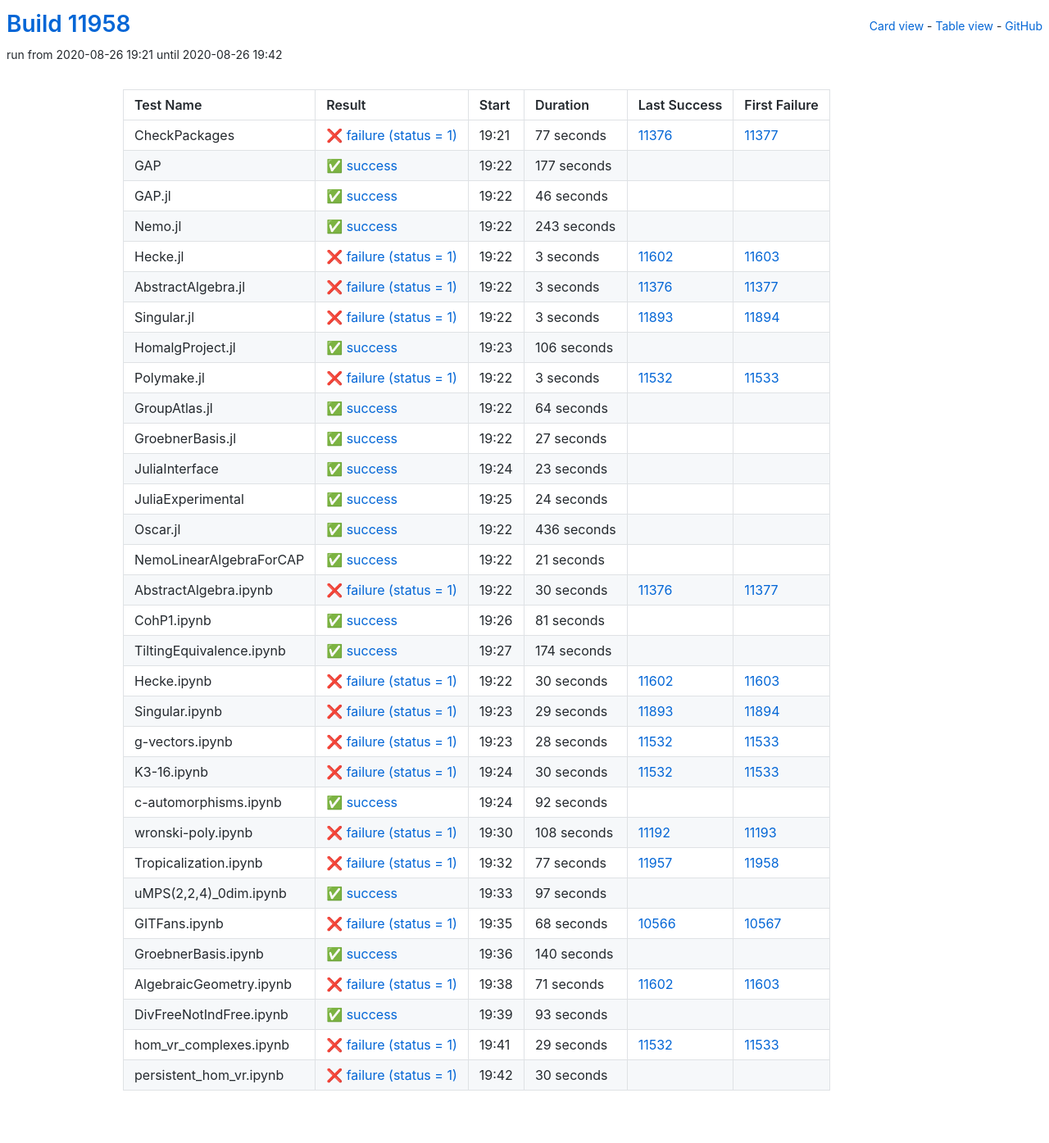
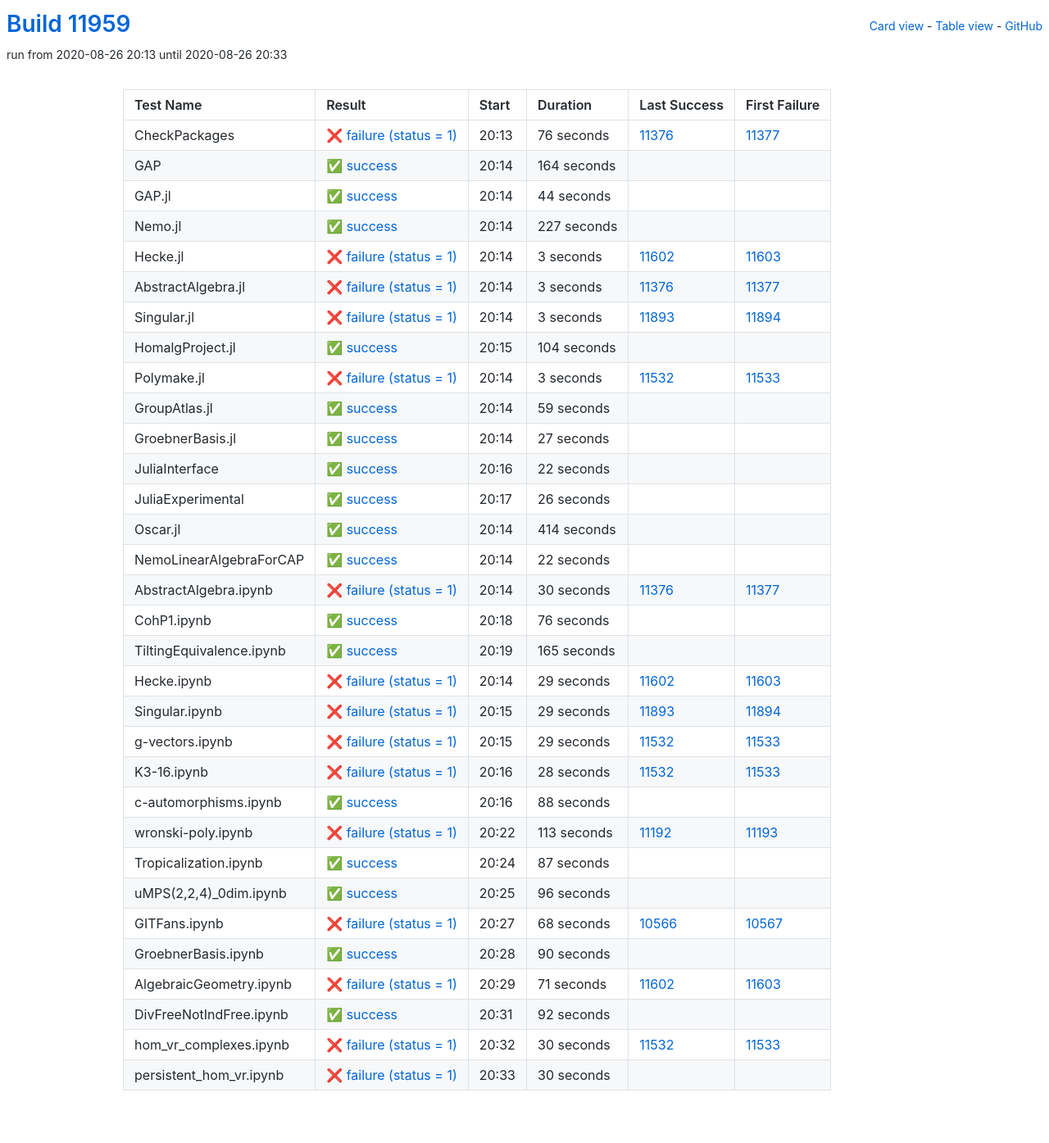
Before and after one commit to oscar-system/oscar-ci-status, a Jekyll site: the page built from table.html, in a window 1280 px wide. Shown: the whole page at 82% size. Built offline with Jekyll 4.4.1, drawn with Linux system fonts in a browser that asks for light colours.

Commit message:
Build #11959

```diff
--- a/_data/ci.yml
+++ b/_data/ci.yml
@@ -1,6 +1,6 @@
 ---
-build: 11958
-build_url: https://oscarci.mathematik.uni-kl.de/job/oscar/11958/
+build: 11959
+build_url: https://oscarci.mathematik.uni-kl.de/job/oscar/11959/
 job: oscar
 organization: oscar-system
 repo: oscar-ci-status
@@ -8,56 +8,56 @@
 tests:
 - name: CheckPackages
   id: checkpackages
-  log: https://oscarci.mathematik.uni-kl.de/job/oscar/11958/artifact/logs/build-11958/CheckPackages.log
-  start: 2020-08-26 19:21
+  log: https://oscarci.mathematik.uni-kl.de/job/oscar/11959/artifact/logs/build-11959/CheckPackages.log
+  start: 2020-08-26 20:13
   success: false
   exitcode: 1
   status: failure
-  duration: 77
+  duration: 76
   last_success: 11376
   last_success_url: https://oscarci.mathematik.uni-kl.de/job/oscar/11376/
   first_failure: 11377
   first_failure_url: https://oscarci.mathematik.uni-kl.de/job/oscar/11377/
 - name: GAP
   id: gap
-  log: https://oscarci.mathematik.uni-kl.de/job/oscar/11958/artifact/logs/build-11958/GAP.log
-  start: 2020-08-26 19:22
+  log: https://oscarci.mathematik.uni-kl.de/job/oscar/11959/artifact/logs/build-11959/GAP.log
+  start: 2020-08-26 20:14
   success: true
   exitcode: 0
   status: success
-  duration: 177
+  duration: 164
   last_success: false
   last_success_url:
   first_failure: false
   first_failure_url:
 - name: GAP.jl
   id: gap-jl
-  log: https://oscarci.mathematik.uni-kl.de/job/oscar/11958/artifact/logs/build-11958/GAP.jl.log
-  start: 2020-08-26 19:22
+  log: https://oscarci.mathematik.uni-kl.de/job/oscar/11959/artifact/logs/build-11959/GAP.jl.log
+  start: 2020-08-26 20:14
   success: true
   exitcode: 0
   status: success
-  duration: 46
+  duration: 44
   last_success: false
   last_success_url:
   first_failure: false
   first_failure_url:
 - name: Nemo.jl
   id: nemo-jl
-  log: https://oscarci.mathematik.uni-kl.de/job/oscar/11958/artifact/logs/build-11958/Nemo.jl.log
-  start: 2020-08-26 19:22
+  log: https://oscarci.mathematik.uni-kl.de/job/oscar/11959/artifact/logs/build-11959/Nemo.jl.log
+  start: 2020-08-26 20:14
   success: true
   exitcode: 0
   status: success
-  duration: 243
+  duration: 227
   last_success: false
   last_success_url:
   first_failure: false
   first_failure_url:
 - name: Hecke.jl
   id: hecke-jl
-  log: https://oscarci.mathematik.uni-kl.de/job/oscar/11958/artifact/logs/build-11958/Hecke.jl.log
-  start: 2020-08-26 19:22
+  log: https://oscarci.mathematik.uni-kl.de/job/oscar/11959/artifact/logs/build-11959/Hecke.jl.log
+  start: 2020-08-26 20:14
   success: false
   exitcode: 1
   status: failure
@@ -68,8 +68,8 @@
   first_failure_url: https://oscarci.mathematik.uni-kl.de/job/oscar/11603/
 - name: AbstractAlgebra.jl
   id: abstractalgebra-jl
-  log: https://oscarci.mathematik.uni-kl.de/job/oscar/11958/artifact/logs/build-11958/AbstractAlgebra.jl.log
-  start: 2020-08-26 19:22
+  log: https://oscarci.mathematik.uni-kl.de/job/oscar/11959/artifact/logs/build-11959/AbstractAlgebra.jl.log
+  start: 2020-08-26 20:14
   success: false
   exitcode: 1
   status: failure
@@ -80,8 +80,8 @@
   first_failure_url: https://oscarci.mathematik.uni-kl.de/job/oscar/11377/
 - name: Singular.jl
   id: singular-jl
-  log: https://oscarci.mathematik.uni-kl.de/job/oscar/11958/artifact/logs/build-11958/Singular.jl.log
-  start: 2020-08-26 19:22
+  log: https://oscarci.mathematik.uni-kl.de/job/oscar/11959/artifact/logs/build-11959/Singular.jl.log
+  start: 2020-08-26 20:14
   success: false
   exitcode: 1
   status: failure
@@ -92,20 +92,20 @@
   first_failure_url: https://oscarci.mathematik.uni-kl.de/job/oscar/11894/
 - name: HomalgProject.jl
   id: homalgproject-jl
-  log: https://oscarci.mathematik.uni-kl.de/job/oscar/11958/artifact/logs/build-11958/HomalgProject.jl.log
-  start: 2020-08-26 19:23
+  log: https://oscarci.mathematik.uni-kl.de/job/oscar/11959/artifact/logs/build-11959/HomalgProject.jl.log
+  start: 2020-08-26 20:15
   success: true
   exitcode: 0
   status: success
-  duration: 106
+  duration: 104
   last_success: false
   last_success_url:
   first_failure: false
   first_failure_url:
 - name: Polymake.jl
   id: polymake-jl
-  log: https://oscarci.mathematik.uni-kl.de/job/oscar/11958/artifact/logs/build-11958/Polymake.jl.log
-  start: 2020-08-26 19:22
+  log: https://oscarci.mathematik.uni-kl.de/job/oscar/11959/artifact/logs/build-11959/Polymake.jl.log
+  start: 2020-08-26 20:14
   success: false
   exitcode: 1
   status: failure
@@ -116,20 +116,20 @@
   first_failure_url: https://oscarci.mathematik.uni-kl.de/job/oscar/11533/
 - name: GroupAtlas.jl
   id: groupatlas-jl
-  log: https://oscarci.mathematik.uni-kl.de/job/oscar/11958/artifact/logs/build-11958/GroupAtlas.jl.log
-  start: 2020-08-26 19:22
+  log: https://oscarci.mathematik.uni-kl.de/job/oscar/11959/artifact/logs/build-11959/GroupAtlas.jl.log
+  start: 2020-08-26 20:14
   success: true
   exitcode: 0
   status: success
-  duration: 64
+  duration: 59
   last_success: false
   last_success_url:
   first_failure: false
   first_failure_url:
 - name: GroebnerBasis.jl
   id: groebnerbasis-jl
-  log: https://oscarci.mathematik.uni-kl.de/job/oscar/11958/artifact/logs/build-11958/GroebnerBasis.jl.log
-  start: 2020-08-26 19:22
+  log: https://oscarci.mathematik.uni-kl.de/job/oscar/11959/artifact/logs/build-11959/GroebnerBasis.jl.log
+  start: 2020-08-26 20:14
   success: true
   exitcode: 0
   status: success
@@ -140,56 +140,56 @@
   first_failure_url:
 - name: JuliaInterface
   id: juliainterface
-  log: https://oscarci.mathematik.uni-kl.de/job/oscar/11958/artifact/logs/build-11958/JuliaInterface.log
-  start: 2020-08-26 19:24
+  log: https://oscarci.mathematik.uni-kl.de/job/oscar/11959/artifact/logs/build-11959/JuliaInterface.log
+  start: 2020-08-26 20:16
   success: true
   exitcode: 0
   status: success
-  duration: 23
+  duration: 22
   last_success: false
   last_success_url:
   first_failure: false
   first_failure_url:
 - name: JuliaExperimental
   id: juliaexperimental
-  log: https://oscarci.mathematik.uni-kl.de/job/oscar/11958/artifact/logs/build-11958/JuliaExperimental.log
-  start: 2020-08-26 19:25
+  log: https://oscarci.mathematik.uni-kl.de/job/oscar/11959/artifact/logs/build-11959/JuliaExperimental.log
+  start: 2020-08-26 20:17
   success: true
   exitcode: 0
   status: success
-  duration: 24
+  duration: 26
   last_success: false
   last_success_url:
   first_failure: false
   first_failure_url:
 - name: Oscar.jl
   id: oscar-jl
-  log: https://oscarci.mathematik.uni-kl.de/job/oscar/11958/artifact/logs/build-11958/Oscar.jl.log
-  start: 2020-08-26 19:22
+  log: https://oscarci.mathematik.uni-kl.de/job/oscar/11959/artifact/logs/build-11959/Oscar.jl.log
+  start: 2020-08-26 20:14
   success: true
   exitcode: 0
   status: success
-  duration: 436
+  duration: 414
   last_success: false
   last_success_url:
   first_failure: false
   first_failure_url:
 - name: NemoLinearAlgebraForCAP
   id: nemolinearalgebraforcap
-  log: https://oscarci.mathematik.uni-kl.de/job/oscar/11958/artifact/logs/build-11958/NemoLinearAlgebraForCAP.log
-  start: 2020-08-26 19:22
+  log: https://oscarci.mathematik.uni-kl.de/job/oscar/11959/artifact/logs/build-11959/NemoLinearAlgebraForCAP.log
+  start: 2020-08-26 20:14
   success: true
   exitcode: 0
   status: success
-  duration: 21
+  duration: 22
   last_success: false
   last_success_url:
   first_failure: false
   first_failure_url:
 - name: AbstractAlgebra.ipynb
   id: abstractalgebra-ipynb
-  log: https://oscarci.mathematik.uni-kl.de/job/oscar/11958/artifact/logs/build-11958/AbstractAlgebra.ipynb.log
-  start: 2020-08-26 19:22
+  log: https://oscarci.mathematik.uni-kl.de/job/oscar/11959/artifact/logs/build-11959/AbstractAlgebra.ipynb.log
+  start: 2020-08-26 20:14
   success: false
   exitcode: 1
   status: failure
@@ -200,44 +200,44 @@
   first_failure_url: https://oscarci.mathematik.uni-kl.de/job/oscar/11377/
 - name: CohP1.ipynb
   id: cohp1-ipynb
-  log: https://oscarci.mathematik.uni-kl.de/job/oscar/11958/artifact/logs/build-11958/CohP1.ipynb.log
-  start: 2020-08-26 19:26
+  log: https://oscarci.mathematik.uni-kl.de/job/oscar/11959/artifact/logs/build-11959/CohP1.ipynb.log
+  start: 2020-08-26 20:18
   success: true
   exitcode: 0
   status: success
-  duration: 81
+  duration: 76
   last_success: false
   last_success_url:
   first_failure: false
   first_failure_url:
 - name: TiltingEquivalence.ipynb
   id: tiltingequivalence-ipynb
-  log: https://oscarci.mathematik.uni-kl.de/job/oscar/11958/artifact/logs/build-11958/TiltingEquivalence.ipynb.log
-  start: 2020-08-26 19:27
+  log: https://oscarci.mathematik.uni-kl.de/job/oscar/11959/artifact/logs/build-11959/TiltingEquivalence.ipynb.log
+  start: 2020-08-26 20:19
   success: true
   exitcode: 0
   status: success
-  duration: 174
+  duration: 165
   last_success: false
   last_success_url:
   first_failure: false
   first_failure_url:
 - name: Hecke.ipynb
   id: hecke-ipynb
-  log: https://oscarci.mathematik.uni-kl.de/job/oscar/11958/artifact/logs/build-11958/Hecke.ipynb.log
-  start: 2020-08-26 19:22
+  log: https://oscarci.mathematik.uni-kl.de/job/oscar/11959/artifact/logs/build-11959/Hecke.ipynb.log
+  start: 2020-08-26 20:14
   success: false
   exitcode: 1
   status: failure
-  duration: 30
+  duration: 29
   last_success: 11602
   last_success_url: https://oscarci.mathematik.uni-kl.de/job/oscar/11602/
   first_failure: 11603
   first_failure_url: https://oscarci.mathematik.uni-kl.de/job/oscar/11603/
 - name: Singular.ipynb
   id: singular-ipynb
-  log: https://oscarci.mathematik.uni-kl.de/job/oscar/11958/artifact/logs/build-11958/Singular.ipynb.log
-  start: 2020-08-26 19:23
+  log: https://oscarci.mathematik.uni-kl.de/job/oscar/11959/artifact/logs/build-11959/Singular.ipynb.log
+  start: 2020-08-26 20:15
   success: false
   exitcode: 1
   status: failure
@@ -248,8 +248,20 @@
   first_failure_url: https://oscarci.mathematik.uni-kl.de/job/oscar/11894/
 - name: g-vectors.ipynb
   id: g-vectors-ipynb
-  log: https://oscarci.mathematik.uni-kl.de/job/oscar/11958/artifact/logs/build-11958/g-vectors.ipynb.log
-  start: 2020-08-26 19:23
+  log: https://oscarci.mathematik.uni-kl.de/job/oscar/11959/artifact/logs/build-11959/g-vectors.ipynb.log
+  start: 2020-08-26 20:15
+  success: false
+  exitcode: 1
+  status: failure
+  duration: 29
+  last_success: 11532
+  last_success_url: https://oscarci.mathematik.uni-kl.de/job/oscar/11532/
+  first_failure: 11533
+  first_failure_url: https://oscarci.mathematik.uni-kl.de/job/oscar/11533/
+- name: K3-16.ipynb
+  id: k3-16-ipynb
+  log: https://oscarci.mathematik.uni-kl.de/job/oscar/11959/artifact/logs/build-11959/K3-16.ipynb.log
+  start: 2020-08-26 20:16
   success: false
   exitcode: 1
   status: failure
@@ -258,70 +270,58 @@
   last_success_url: https://oscarci.mathematik.uni-kl.de/job/oscar/11532/
   first_failure: 11533
   first_failure_url: https://oscarci.mathematik.uni-kl.de/job/oscar/11533/
-- name: K3-16.ipynb
-  id: k3-16-ipynb
-  log: https://oscarci.mathematik.uni-kl.de/job/oscar/11958/artifact/logs/build-11958/K3-16.ipynb.log
-  start: 2020-08-26 19:24
-  success: false
-  exitcode: 1
-  status: failure
-  duration: 30
-  last_success: 11532
-  last_success_url: https://oscarci.mathematik.uni-kl.de/job/oscar/11532/
-  first_failure: 11533
-  first_failure_url: https://oscarci.mathematik.uni-kl.de/job/oscar/11533/
 - name: c-automorphisms.ipynb
   id: c-automorphisms-ipynb
-  log: https://oscarci.mathematik.uni-kl.de/job/oscar/11958/artifact/logs/build-11958/c-automorphisms.ipynb.log
-  start: 2020-08-26 19:24
+  log: https://oscarci.mathematik.uni-kl.de/job/oscar/11959/artifact/logs/build-11959/c-automorphisms.ipynb.log
+  start: 2020-08-26 20:16
   success: true
   exitcode: 0
   status: success
-  duration: 92
+  duration: 88
   last_success: false
   last_success_url:
   first_failure: false
   first_failure_url:
 - name: wronski-poly.ipynb
   id: wronski-poly-ipynb
-  log: https://oscarci.mathematik.uni-kl.de/job/oscar/11958/artifact/logs/build-11958/wronski-poly.ipynb.log
-  start: 2020-08-26 19:30
+  log: https://oscarci.mathematik.uni-kl.de/job/oscar/11959/artifact/logs/build-11959/wronski-poly.ipynb.log
+  start: 2020-08-26 20:22
   success: false
   exitcode: 1
   status: failure
-  duration: 108
+  duration: 113
   last_success: 11192
   last_success_url: https://oscarci.mathematik.uni-kl.de/job/oscar/11192/
   first_failure: 11193
   first_failure_url: https://oscarci.mathematik.uni-kl.de/job/oscar/11193/
 - name: Tropicalization.ipynb
   id: tropicalization-ipynb
-  log: https://oscarci.mathematik.uni-kl.de/job/oscar/11958/artifact/logs/build-11958/Tropicalization.ipynb.log
-  start: 2020-08-26 19:32
-  success: false
-  exitcode: 1
-  status: failure
-  duration: 77
-  last_success: 11957
-  last_success_url: https://oscarci.mathematik.uni-kl.de/job/oscar/11957/
-  first_failure: 11958
-  first_failure_url: https://oscarci.mathematik.uni-kl.de/job/oscar/11958/
-- name: uMPS(2,2,4)_0dim.ipynb
-  id: umps-2-2-4-0dim-ipynb
-  log: https://oscarci.mathematik.uni-kl.de/job/oscar/11958/artifact/logs/build-11958/uMPS-2-2-4-_0dim.ipynb.log
-  start: 2020-08-26 19:33
+  log: https://oscarci.mathematik.uni-kl.de/job/oscar/11959/artifact/logs/build-11959/Tropicalization.ipynb.log
+  start: 2020-08-26 20:24
   success: true
   exitcode: 0
   status: success
-  duration: 97
+  duration: 87
+  last_success: false
+  last_success_url:
+  first_failure: false
+  first_failure_url:
+- name: uMPS(2,2,4)_0dim.ipynb
+  id: umps-2-2-4-0dim-ipynb
+  log: https://oscarci.mathematik.uni-kl.de/job/oscar/11959/artifact/logs/build-11959/uMPS-2-2-4-_0dim.ipynb.log
+  start: 2020-08-26 20:25
+  success: true
+  exitcode: 0
+  status: success
+  duration: 96
   last_success: false
   last_success_url:
   first_failure: false
   first_failure_url:
 - name: GITFans.ipynb
   id: gitfans-ipynb
-  log: https://oscarci.mathematik.uni-kl.de/job/oscar/11958/artifact/logs/build-11958/GITFans.ipynb.log
-  start: 2020-08-26 19:35
+  log: https://oscarci.mathematik.uni-kl.de/job/oscar/11959/artifact/logs/build-11959/GITFans.ipynb.log
+  start: 2020-08-26 20:27
   success: false
   exitcode: 1
   status: failure
@@ -332,20 +332,20 @@
   first_failure_url: https://oscarci.mathematik.uni-kl.de/job/oscar/10567/
 - name: GroebnerBasis.ipynb
   id: groebnerbasis-ipynb
-  log: https://oscarci.mathematik.uni-kl.de/job/oscar/11958/artifact/logs/build-11958/GroebnerBasis.ipynb.log
-  start: 2020-08-26 19:36
+  log: https://oscarci.mathematik.uni-kl.de/job/oscar/11959/artifact/logs/build-11959/GroebnerBasis.ipynb.log
+  start: 2020-08-26 20:28
   success: true
   exitcode: 0
   status: success
-  duration: 140
+  duration: 90
   last_success: false
   last_success_url:
   first_failure: false
   first_failure_url:
 - name: AlgebraicGeometry.ipynb
   id: algebraicgeometry-ipynb
-  log: https://oscarci.mathematik.uni-kl.de/job/oscar/11958/artifact/logs/build-11958/AlgebraicGeometry.ipynb.log
-  start: 2020-08-26 19:38
+  log: https://oscarci.mathematik.uni-kl.de/job/oscar/11959/artifact/logs/build-11959/AlgebraicGeometry.ipynb.log
+  start: 2020-08-26 20:29
   success: false
   exitcode: 1
   status: failure
@@ -356,32 +356,32 @@
   first_failure_url: https://oscarci.mathematik.uni-kl.de/job/oscar/11603/
 - name: DivFreeNotIndFree.ipynb
   id: divfreenotindfree-ipynb
-  log: https://oscarci.mathematik.uni-kl.de/job/oscar/11958/artifact/logs/build-11958/DivFreeNotIndFree.ipynb.log
-  start: 2020-08-26 19:39
+  log: https://oscarci.mathematik.uni-kl.de/job/oscar/11959/artifact/logs/build-11959/DivFreeNotIndFree.ipynb.log
+  start: 2020-08-26 20:31
   success: true
   exitcode: 0
   status: success
-  duration: 93
+  duration: 92
   last_success: false
   last_success_url:
   first_failure: false
   first_failure_url:
 - name: hom_vr_complexes.ipynb
   id: hom-vr-complexes-ipynb
-  log: https://oscarci.mathematik.uni-kl.de/job/oscar/11958/artifact/logs/build-11958/hom_vr_complexes.ipynb.log
-  start: 2020-08-26 19:41
+  log: https://oscarci.mathematik.uni-kl.de/job/oscar/11959/artifact/logs/build-11959/hom_vr_complexes.ipynb.log
+  start: 2020-08-26 20:32
   success: false
   exitcode: 1
   status: failure
-  duration: 29
+  duration: 30
   last_success: 11532
   last_success_url: https://oscarci.mathematik.uni-kl.de/job/oscar/11532/
   first_failure: 11533
   first_failure_url: https://oscarci.mathematik.uni-kl.de/job/oscar/11533/
 - name: persistent_hom_vr.ipynb
   id: persistent-hom-vr-ipynb
-  log: https://oscarci.mathematik.uni-kl.de/job/oscar/11958/artifact/logs/build-11958/persistent_hom_vr.ipynb.log
-  start: 2020-08-26 19:42
+  log: https://oscarci.mathematik.uni-kl.de/job/oscar/11959/artifact/logs/build-11959/persistent_hom_vr.ipynb.log
+  start: 2020-08-26 20:33
   success: false
   exitcode: 1
   status: failure
```
Also changed, not shown: README.md.
